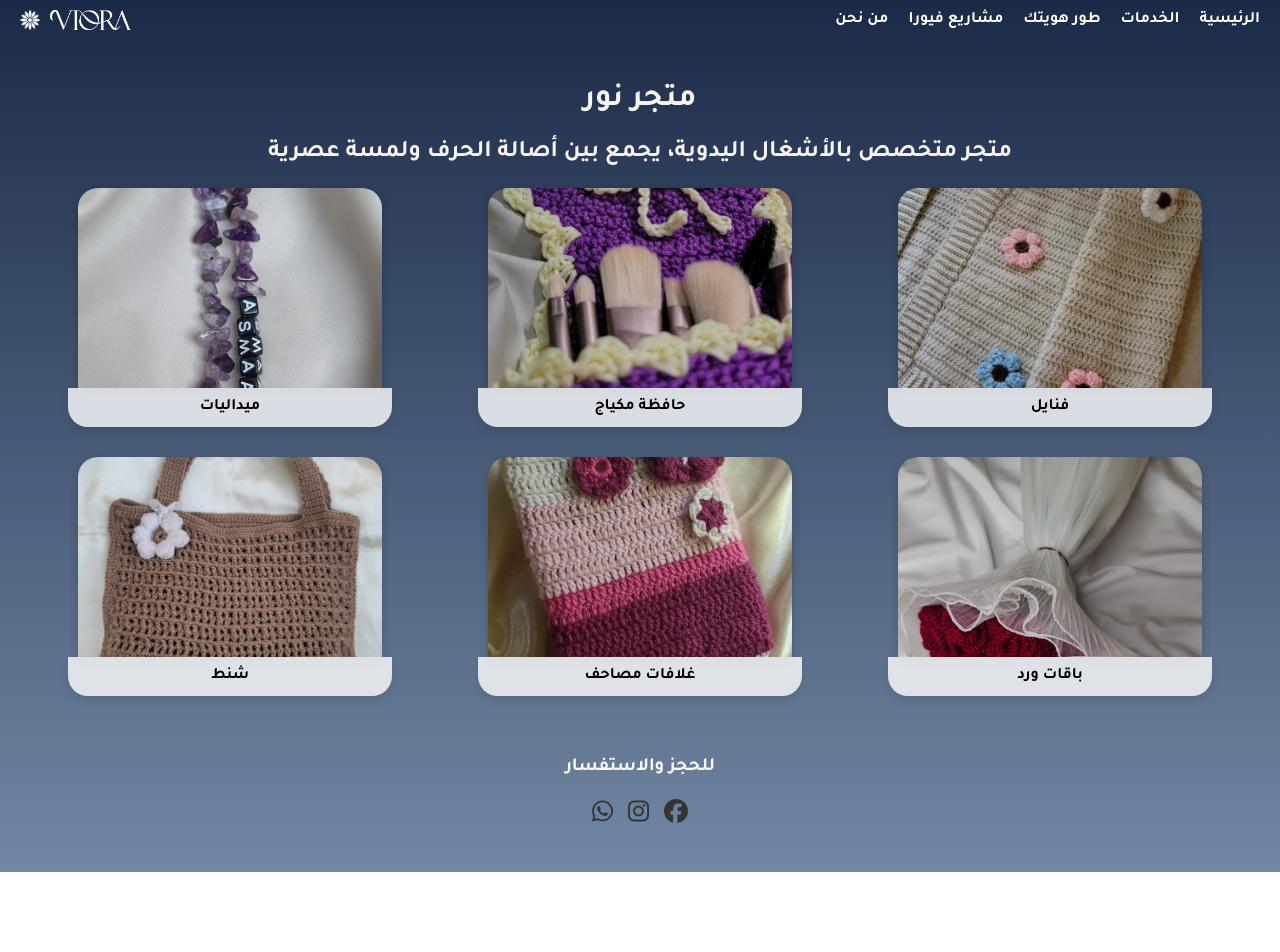
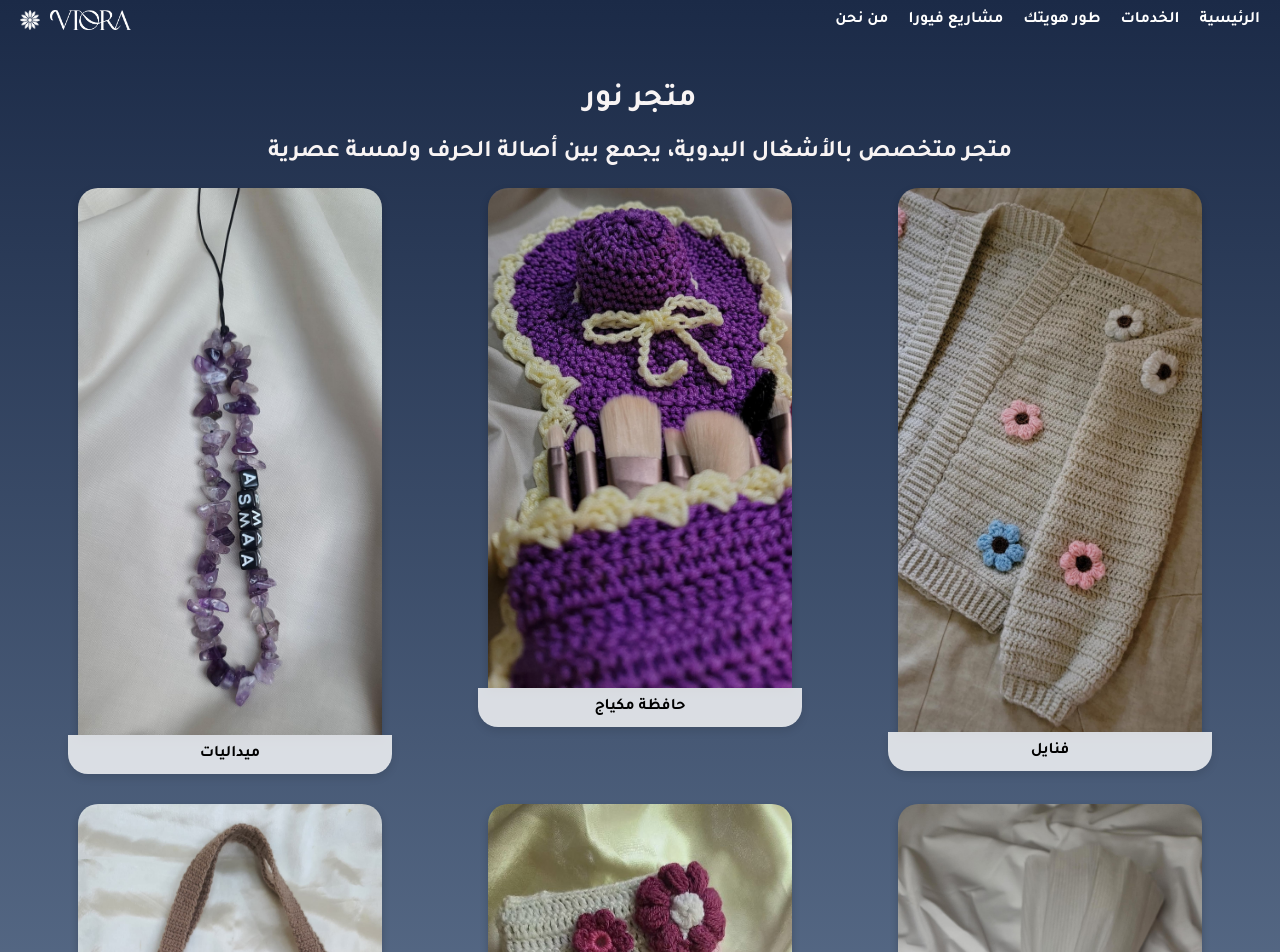
Before and after one commit to Dotnet20025/Viora, a plain HTML site: page nor.html in a window 1280 px wide. Shown: the top 952 px of the page. Before the commit the page ends 872 px from the top, so only its background shows below. Drawn offline with Linux system fonts and the light colour scheme.

Commit message:
Update nor.html

```diff
--- a/nor.html
+++ b/nor.html
@@ -55,8 +55,8 @@
       transition: color 0.3s;
     }
 
-    .nav-links li a:hover {
-      color: #ffc107;
+     .nav-links li a:hover {
+      color: #00bcd4;
     }
 
     .menu-toggle {
@@ -126,12 +126,10 @@
 
 .gallery-item img {
   width: 80%;
-  height: 200px; /* أو 180px أو حسب ما تراه مناسب */
-  object-fit: cover; /* لقص الصورة وتوسيطها إن كانت غير مناسبة */
+  height: auto;
   border-radius: 20px 20px 0 0;
   box-shadow: 0 4px 8px rgba(0, 0, 0, 0.2);
 }
-
 
 .gallery-item p {
   width: 80%;
@@ -162,7 +160,7 @@
     }
 
     .social-icons a:hover {
-      color: #0073b1;
+        color: #0073b1;
     }
 
     @media (max-width: 768px) {
@@ -236,9 +234,9 @@
 
     <h3>للحجز والاستفسار</h3>
     <div class="social-icons">
-      <a href="https://www.facebook.com/share/16o6LYJXeg/" target="_blank"><i class="fab fa-facebook"></i></a>
-    <a href="https://www.instagram.com/store_ghaim2023?igsh=MXRnbWFpNnRzb3E=" target="_blank"><i class="fab fa-instagram"></i></a>
-    <a href="https://wa.me/+967774305432" target="_blank"><i class="fab fa-whatsapp"></i></a>
+  <a href="https://www.instagram.com/noorr_store3?igsh=ajN6YWcxZm9vaHN4 " target="_blank"><i class="fab fa-instagram"></i></a>
+ <a href="https://wa.me/+967774649873 " target="_blank" class="whatsapp-btn">
+        <i class="fab fa-whatsapp"></i></a>
     </div>
   </div>
 
```
